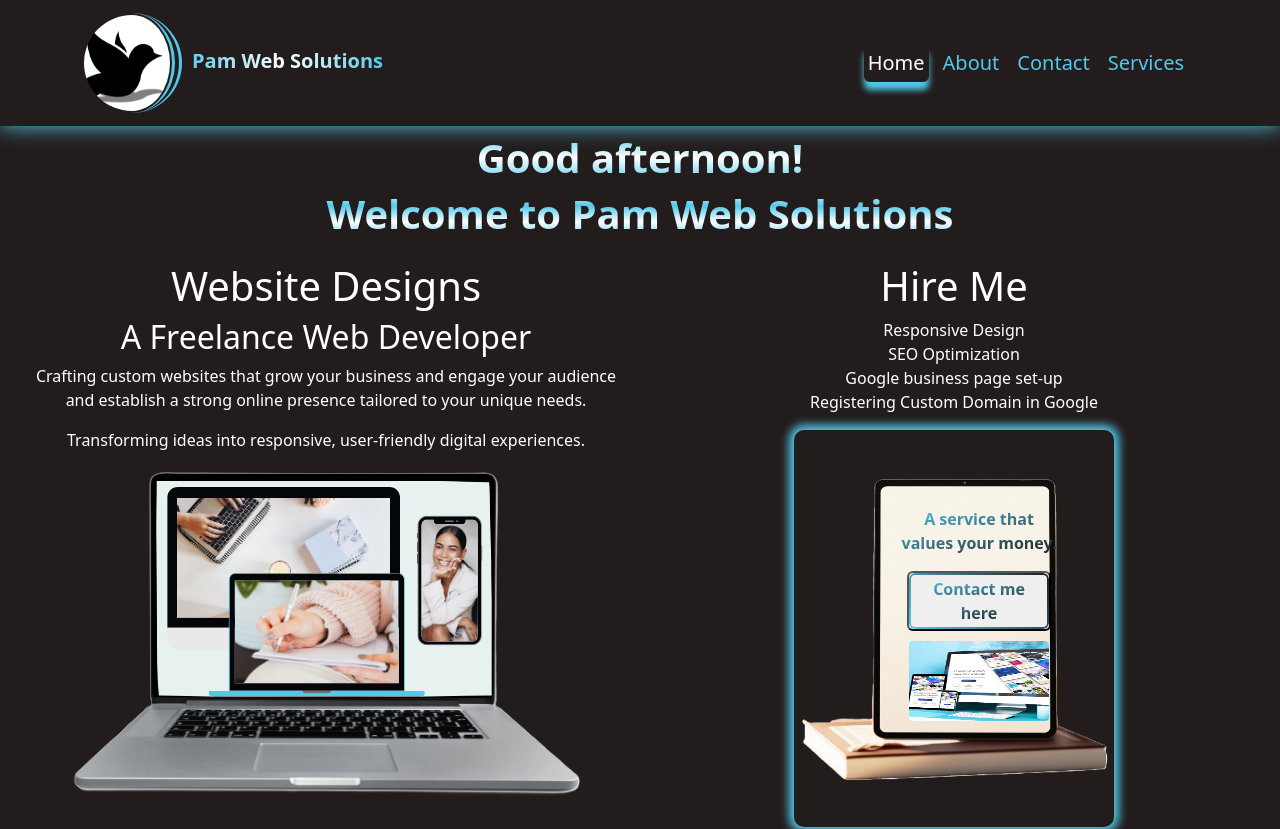
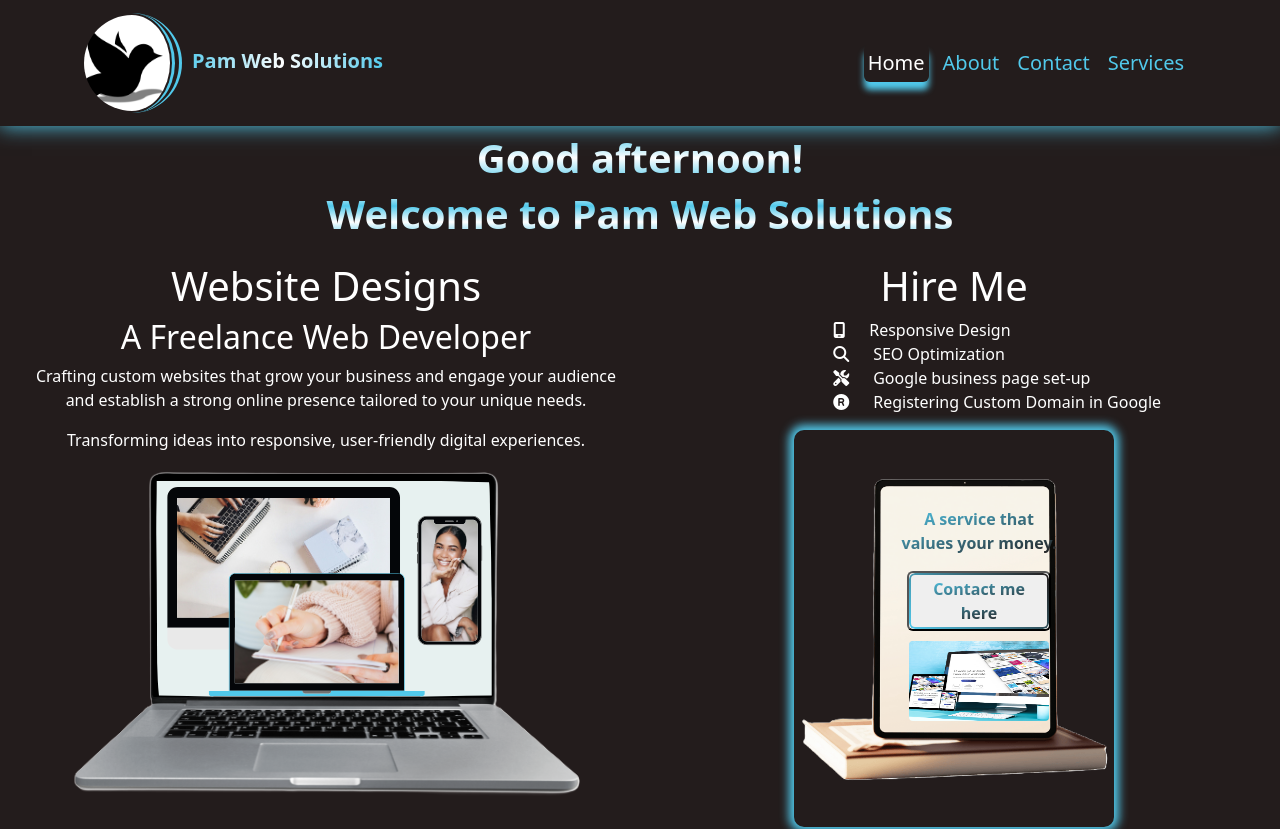
Before and after one commit to Markpm-code/pam-w-solutions, a React (Vite) app in the folder pam-websolutions/: page /#/ in a window 1280 px wide. Shown: the top 829 px of the page. Built offline with nearby package versions, Linux system fonts and the light colour scheme.

Commit message:
add icons on the hire list section

```diff
--- a/pam-websolutions/src/pages/Home.css
+++ b/pam-websolutions/src/pages/Home.css
@@ -62,6 +62,11 @@
 .linkedin:hover {
   box-shadow: 0px 2px 10px rgb(81, 201, 235);
   border-color: #FFFF;
+}
+
+.hire-list {
+  text-align: left;
+  margin-left: 30%;
 }
 
 .tablet_img {
--- a/pam-websolutions/src/pages/Home.tsx
+++ b/pam-websolutions/src/pages/Home.tsx
@@ -114,11 +114,23 @@ const Home = () => {
             </div> */}
             <div className="col-xl-6">
               <h1>Hire Me</h1>
-              <ul className='list-unstyled'>
-                <li>Responsive Design</li>
-                <li>SEO Optimization</li>
-                <li>Google business page set-up</li>
-                <li>Registering Custom Domain in Google</li>
+              <ul className='list-unstyled hire-list'>
+                <li>
+                  <i className="fa-solid fa-mobile-screen me-4"></i>
+                  Responsive Design
+                </li>
+                <li>
+                  <i className="fa-sharp fa-solid fa-magnifying-glass me-4"></i>
+                  SEO Optimization
+                </li>
+                <li>
+                  <i className="fa-solid fa-screwdriver-wrench me-4"></i>
+                  Google business page set-up
+                  </li>
+                <li>
+                <i className="fa-solid fa-registered me-4"></i>
+                  Registering Custom Domain in Google
+                  </li>
               </ul>
               <div>
                 <div className="service_qoute ">
```
